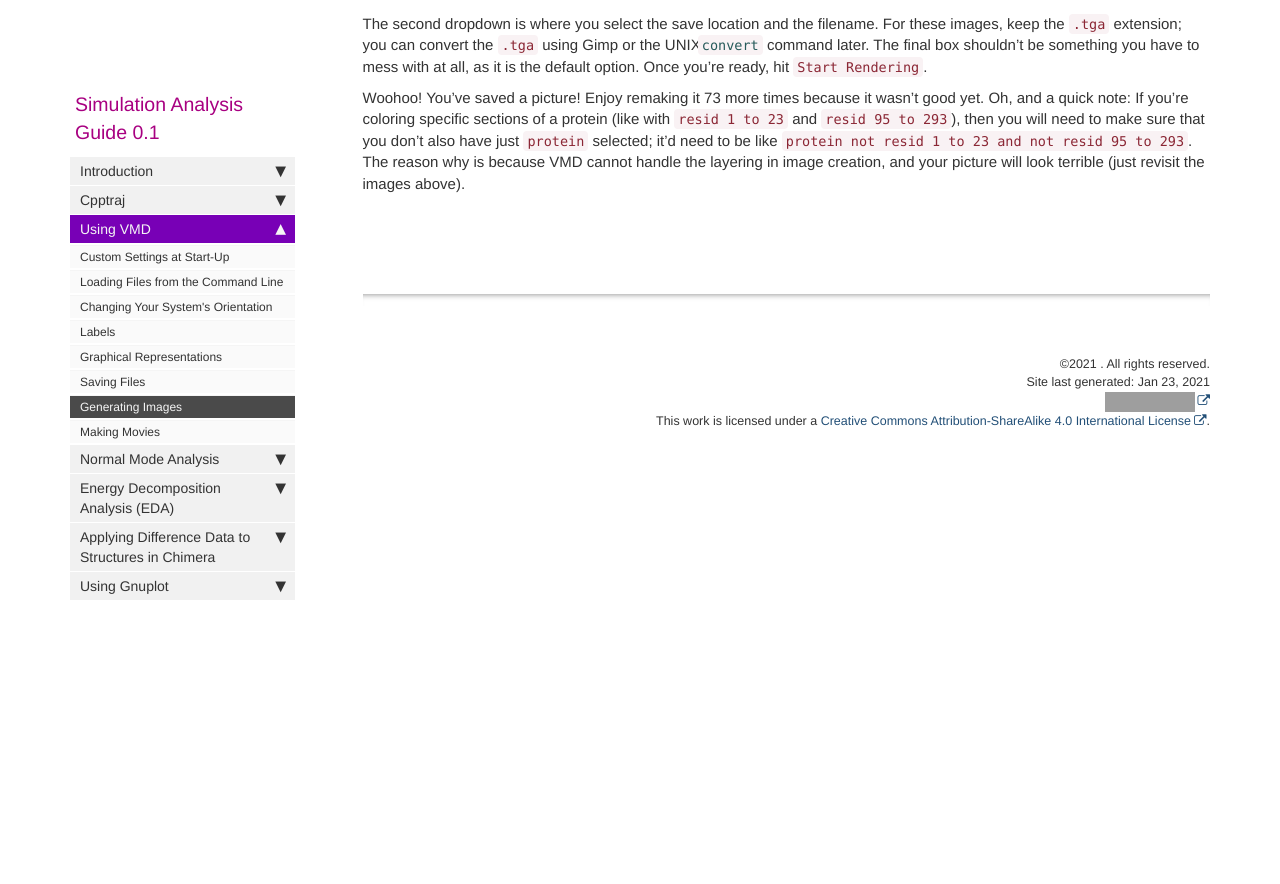
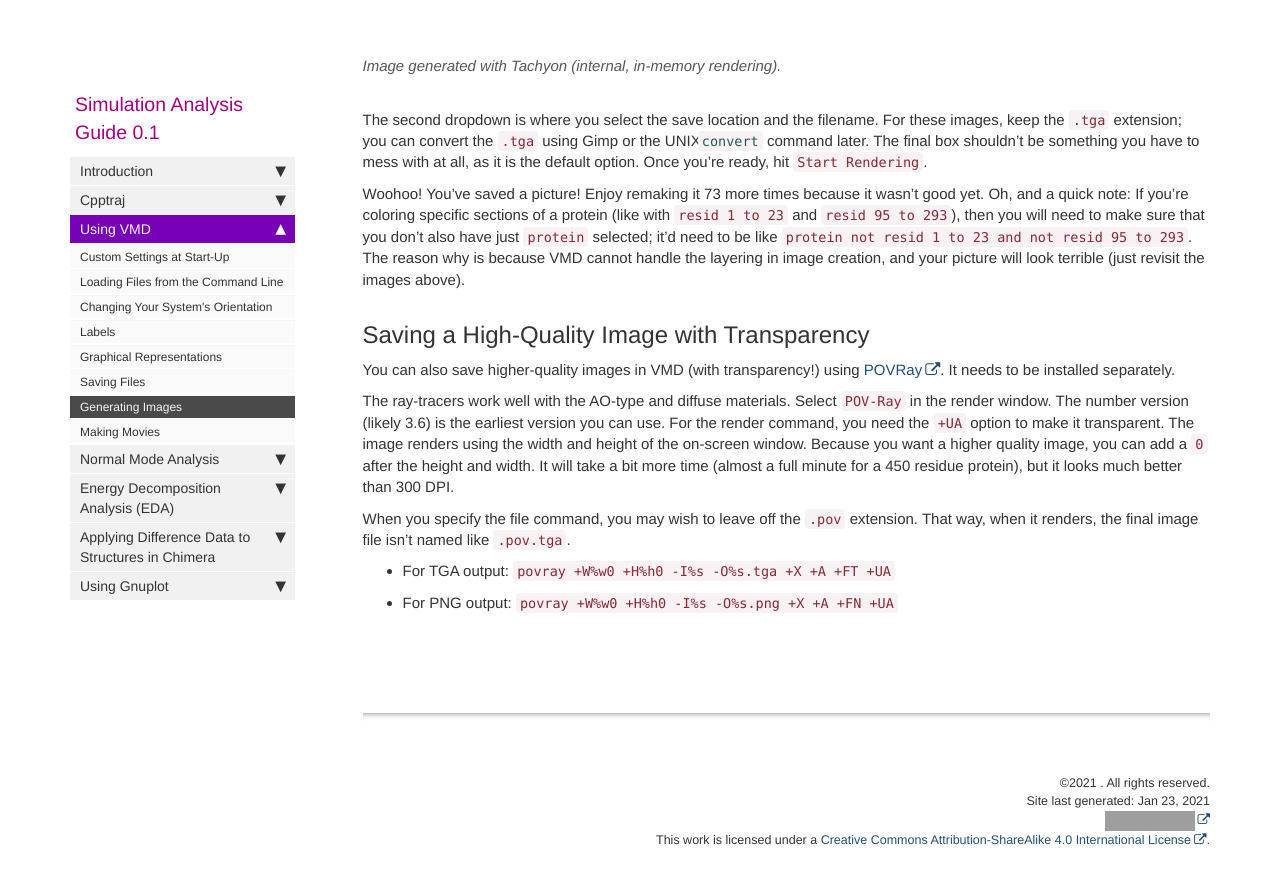
Before and after one commit to emleddin/comp-chem-website, a Jekyll site: the page built from pages/Analysis_guide/Analysisguide-generating-images.md, in a window 1280 px wide and 900 px high, scrolled down 2127 px. Shown: the top 884 px of the window. Built offline with Jekyll 4.4.1, drawn with Linux system fonts in a browser that asks for light colours; comment, search, counter and statistics services are not loaded; some of the changed text lies outside the part shown; grey boxes are pictures that could not be loaded.

Commit message:
Add NMWiz and POVRay info

```diff
--- a/pages/Analysis_guide/Analysisguide-generating-images.md
+++ b/pages/Analysis_guide/Analysisguide-generating-images.md
@@ -60,5 +60,27 @@ sure that you don't also have just `protein` selected; it'd need to be like
 The reason why is because VMD cannot handle the layering in image creation,
 and your picture will look terrible (just revisit the images above).
 
+## Saving a High-Quality Image with Transparency {#VMD-pov}
+
+You can also save higher-quality images in VMD (with transparency!) using
+[POVRay](http://www.povray.org/).
+It needs to be installed separately.
+
+The ray-tracers work well with the AO-type and diffuse materials.
+Select `POV-Ray` in the render window.
+The number version (likely 3.6) is the earliest version you can use.
+For the render command, you need the `+UA` option to make it transparent.
+The image renders using the width and height of the on-screen window.
+Because you want a higher quality image, you can add a `0` after the height
+and width.
+It will take a bit more time (almost a full minute for a 450 residue protein),
+but it looks much better than 300 DPI.
+
+When you specify the file command, you may wish to leave off the `.pov`
+extension.
+That way, when it renders, the final image file isn't named like `.pov.tga`.
+
+- For TGA output: `povray +W%w0 +H%h0 -I%s -O%s.tga +X +A +FT +UA`
+- For PNG output: `povray +W%w0 +H%h0 -I%s -O%s.png +X +A +FN +UA`
 
 {% include links.html %}
```
Also changed, not shown: pages/Analysis_guide/Analysisguide-cpptraj-NMA.md (+36 -1 lines), images/Analysis/cpptraj-NMD-TrajTool.png (added).
